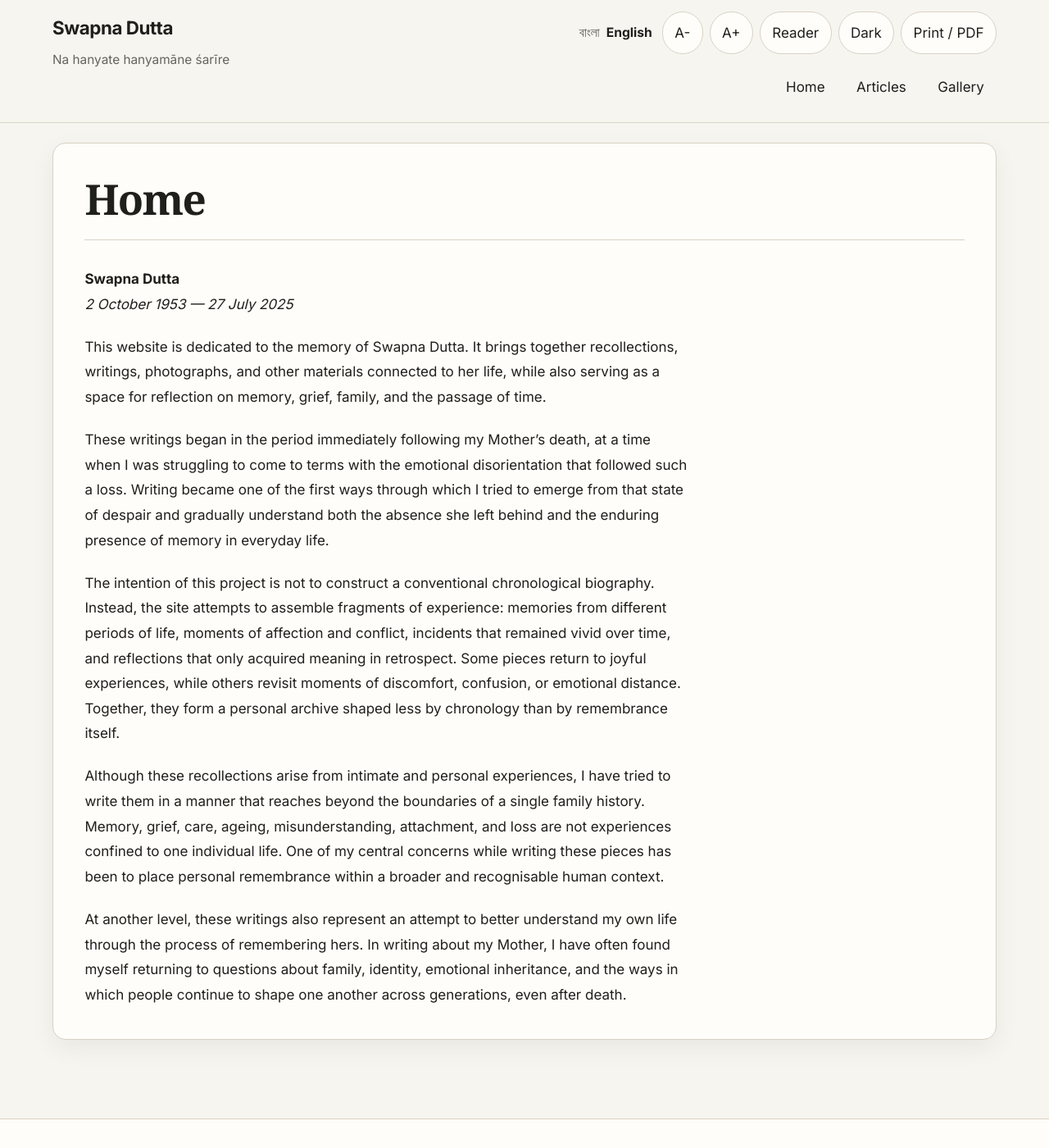
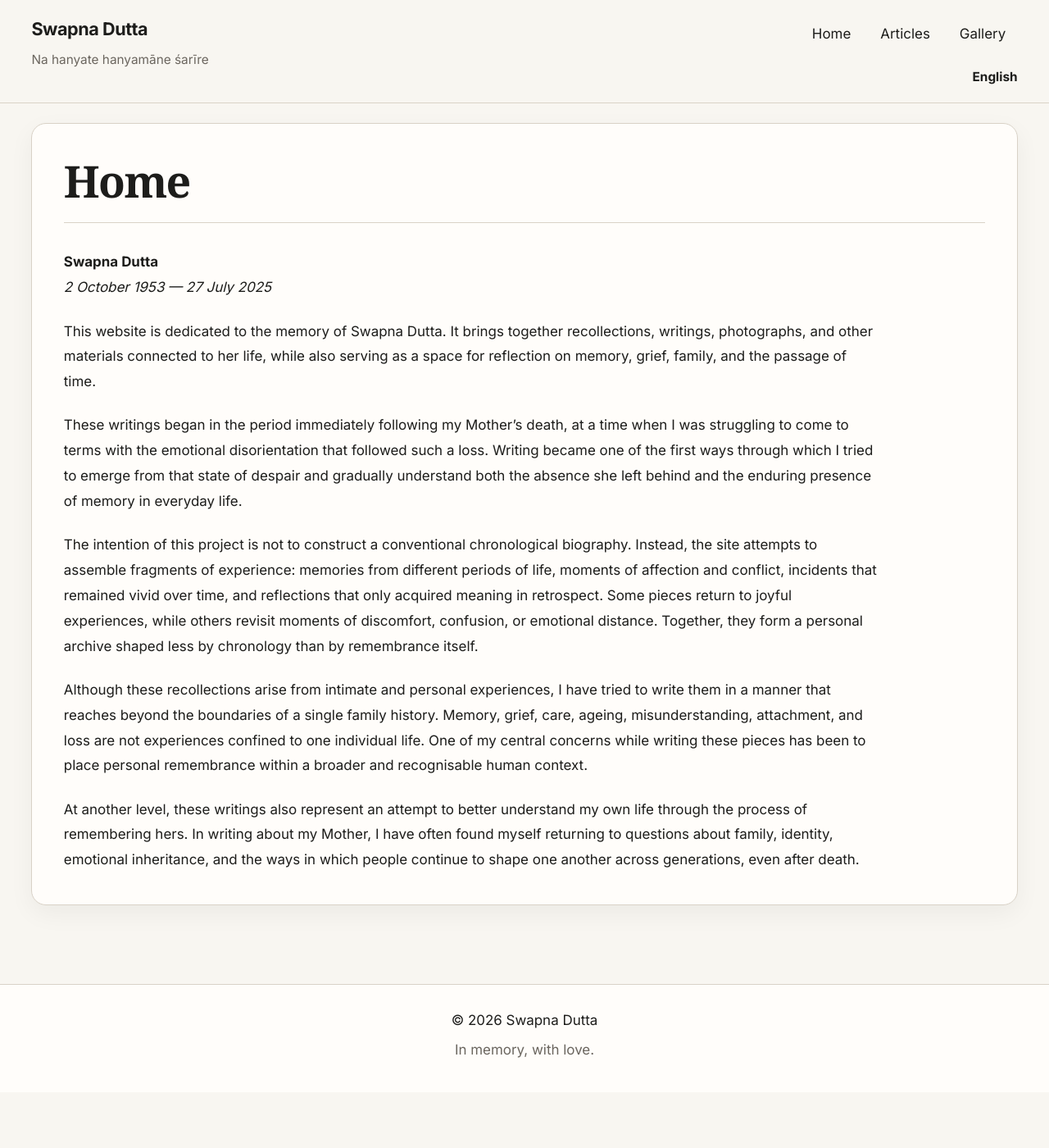
Before and after one commit to titodutta/swapnadutta, a Jekyll site: the page built from index.md, in a window 1280 px wide and 1400 px high. Shown: the whole window at 82% size. Built offline with Jekyll 4.4.1, drawn with Linux system fonts in a browser that asks for light colours.

Commit message:
redesign 2.5

```diff
--- a/_includes/header.html
+++ b/_includes/header.html
@@ -1,52 +1,13 @@
 <header class="site-header">
-  <div class="container header-inner">
+  <div class="container site-header__inner">
     <div class="site-branding">
       <a href="{{ '/' | relative_url }}" class="site-title">{{ site.title }}</a>
-
       {% if site.description %}
       <p class="site-tagline">{{ site.description }}</p>
       {% endif %}
     </div>
 
-    <div class="header-controls">
-      <div class="header-topline">
-        <div class="header-language-switcher" aria-label="Language switcher">
-          {% if page.lang == 'bn' %}
-            {% if page.alternate_bn %}
-              <a href="{{ page.alternate_bn | relative_url }}" aria-current="page">বাংলা</a>
-            {% else %}
-              <span aria-current="page">বাংলা</span>
-            {% endif %}
-
-            {% if page.alternate_en %}
-              <a href="{{ page.alternate_en | relative_url }}">English</a>
-            {% else %}
-              <span class="is-muted">English</span>
-            {% endif %}
-          {% else %}
-            {% if page.alternate_bn %}
-              <a href="{{ page.alternate_bn | relative_url }}">বাংলা</a>
-            {% else %}
-              <span class="is-muted">বাংলা</span>
-            {% endif %}
-
-            {% if page.alternate_en %}
-              <a href="{{ page.alternate_en | relative_url }}" aria-current="page">English</a>
-            {% else %}
-              <span aria-current="page">English</span>
-            {% endif %}
-          {% endif %}
-        </div>
-
-        <div class="header-tools" aria-label="Reading tools">
-          <button class="header-tool-button" id="decrease-font" type="button" aria-label="Decrease font size">A-</button>
-          <button class="header-tool-button" id="increase-font" type="button" aria-label="Increase font size">A+</button>
-          <button class="header-tool-button" id="reading-toggle" type="button" aria-pressed="false" aria-label="Toggle reader mode">Reader</button>
-          <button class="header-tool-button" id="theme-toggle" type="button" aria-pressed="false" aria-label="Toggle dark mode">Dark</button>
-          <button class="header-tool-button" id="print-toggle" type="button" aria-label="Print or save as PDF">Print / PDF</button>
-        </div>
-      </div>
-
+    <div class="site-header__navblock">
       <nav class="site-nav" aria-label="Primary navigation">
         <ul class="nav-list">
           {% if page.lang == 'bn' %}
@@ -60,10 +21,20 @@
           {% endif %}
         </ul>
       </nav>
+
+      <div class="language-switcher" aria-label="Language switcher">
+        {% if page.lang == 'bn' %}
+          {% if page.alternate_en %}
+            <a href="{{ page.alternate_en | relative_url }}">English</a>
+          {% endif %}
+          <span aria-current="page">বাংলা</span>
+        {% else %}
+          {% if page.alternate_bn %}
+            <a href="{{ page.alternate_bn | relative_url }}">বাংলা</a>
+          {% endif %}
+          <span aria-current="page">English</span>
+        {% endif %}
+      </div>
     </div>
   </div>
-
-  <button class="exit-reader-button" id="exit-reader" type="button" hidden aria-label="Exit reader mode">
-    Exit Reader
-  </button>
 </header>
--- a/_layouts/default.html
+++ b/_layouts/default.html
@@ -81,87 +81,5 @@
   </main>
 
   {% include footer.html %}
-
-  <script>
-    (function () {
-      const body = document.body;
-      const root = document.documentElement;
-
-      const themeButton = document.getElementById('theme-toggle');
-      const readerButton = document.getElementById('reading-toggle');
-      const printButton = document.getElementById('print-toggle');
-      const increaseButton = document.getElementById('increase-font');
-      const decreaseButton = document.getElementById('decrease-font');
-      const exitReaderButton = document.getElementById('exit-reader');
-
-      let currentScale = 100;
-
-      if (window.matchMedia && window.matchMedia('(prefers-color-scheme: dark)').matches) {
-        body.classList.add('theme-dark');
-      }
-
-      function syncButtons() {
-        const dark = body.classList.contains('theme-dark');
-        const reader = body.classList.contains('reader-mode');
-
-        if (themeButton) {
-          themeButton.setAttribute('aria-pressed', dark ? 'true' : 'false');
-          themeButton.textContent = dark ? 'Light' : 'Dark';
-        }
-
-        if (readerButton) {
-          readerButton.setAttribute('aria-pressed', reader ? 'true' : 'false');
-          readerButton.textContent = reader ? 'Normal' : 'Reader';
-        }
-
-        if (exitReaderButton) {
-          exitReaderButton.hidden = !reader;
-        }
-      }
-
-      if (themeButton) {
-        themeButton.addEventListener('click', function () {
-          body.classList.toggle('theme-dark');
-          syncButtons();
-        });
-      }
-
-      if (readerButton) {
-        readerButton.addEventListener('click', function () {
-          body.classList.toggle('reader-mode');
-          syncButtons();
-        });
-      }
-
-      if (exitReaderButton) {
-        exitReaderButton.addEventListener('click', function () {
-          body.classList.remove('reader-mode');
-          syncButtons();
-        });
-      }
-
-      if (printButton) {
-        printButton.addEventListener('click', function () {
-          window.print();
-        });
-      }
-
-      if (increaseButton) {
-        increaseButton.addEventListener('click', function () {
-          currentScale = Math.min(currentScale + 10, 140);
-          root.style.fontSize = currentScale + '%';
-        });
-      }
-
-      if (decreaseButton) {
-        decreaseButton.addEventListener('click', function () {
-          currentScale = Math.max(currentScale - 10, 90);
-          root.style.fontSize = currentScale + '%';
-        });
-      }
-
-      syncButtons();
-    })();
-  </script>
 </body>
 </html>
--- a/assets/css/global.css
+++ b/assets/css/global.css
@@ -46,41 +46,29 @@ select {
 }
 
 :root {
-  --background: #f7f5f0;
+  --background: #f8f6f1;
   --surface: #fffdfa;
-  --surface-soft: #f1ede4;
-  --text: #1f1f1c;
-  --muted: #66635c;
-  --border: #d9d1c3;
-  --primary: #124ea0;
-  --primary-hover: #0d3d7f;
-  --shadow: 0 10px 30px rgba(20, 20, 18, 0.06);
-  --radius: 16px;
-  --container-width: 72rem;
-  --reading-width: 46rem;
+  --surface-soft: #f3efe7;
+  --text: #1d1d1b;
+  --muted: #6b665f;
+  --border: #d9d2c7;
+  --primary: #184c96;
+  --primary-hover: #133d77;
+  --shadow: 0 10px 30px rgba(20, 20, 18, 0.05);
+  --radius: 18px;
+  --container-width: 82rem;
+  --reading-width: 62rem;
   --sans: "Inter", system-ui, -apple-system, BlinkMacSystemFont, "Segoe UI", sans-serif;
   --serif: "Noto Serif", "Noto Serif Bengali", Georgia, serif;
 }
 
-body.theme-dark {
-  --background: #121315;
-  --surface: #181a1d;
-  --surface-soft: #23262b;
-  --text: #f3f1ec;
-  --muted: #b7b2a7;
-  --border: #343840;
-  --primary: #8cb6ff;
-  --primary-hover: #bad2ff;
-  --shadow: 0 12px 36px rgba(0, 0, 0, 0.35);
-}
-
 @media (prefers-color-scheme: dark) {
-  body:not(.theme-light):not(.theme-dark) {
+  :root {
     --background: #121315;
     --surface: #181a1d;
     --surface-soft: #23262b;
     --text: #f3f1ec;
-    --muted: #b7b2a7;
+    --muted: #b9b3a8;
     --border: #343840;
     --primary: #8cb6ff;
     --primary-hover: #bad2ff;
@@ -93,14 +81,14 @@ body {
   background: var(--background);
   color: var(--text);
   font-family: var(--sans);
-  font-size: 1.0625rem;
-  line-height: 1.8;
+  font-size: 1.06rem;
+  line-height: 1.82;
   -webkit-font-smoothing: antialiased;
   text-rendering: optimizeLegibility;
 }
 
 .container {
-  width: min(92%, var(--container-width));
+  width: min(94%, var(--container-width));
   margin-inline: auto;
 }
 
@@ -122,19 +110,19 @@ body {
 }
 
 .site-header {
+  background: color-mix(in srgb, var(--background) 94%, transparent);
+  backdrop-filter: blur(10px);
+  border-bottom: 1px solid var(--border);
   position: sticky;
   top: 0;
-  z-index: 2000;
-  background: color-mix(in srgb, var(--background) 92%, transparent);
-  backdrop-filter: blur(12px);
-  border-bottom: 1px solid var(--border);
+  z-index: 1000;
 }
 
-.header-inner {
+.site-header__inner {
   display: flex;
   flex-direction: column;
   gap: 1rem;
-  padding: 0.9rem 0 1rem;
+  padding: 1rem 0 1.1rem;
 }
 
 .site-branding {
@@ -144,12 +132,13 @@ body {
 .site-title {
   color: var(--text);
   text-decoration: none;
-  font-size: 1.4rem;
+  font-size: 1.35rem;
   font-weight: 700;
   letter-spacing: -0.02em;
 }
 
-.site-title:hover {
+.site-title:hover,
+.site-title:focus-visible {
   color: var(--primary);
 }
 
@@ -159,101 +148,46 @@ body {
   font-size: 0.96rem;
 }
 
-.header-controls {
+.site-header__navblock {
   display: flex;
   flex-direction: column;
-  gap: 0.85rem;
+  gap: 0.75rem;
 }
 
-.header-topline {
-  display: flex;
-  flex-wrap: wrap;
-  justify-content: space-between;
-  gap: 0.75rem;
-  align-items: center;
+.site-nav {
+  order: 1;
 }
 
-.header-language-switcher,
-.header-tools {
+.language-switcher {
+  order: 2;
   display: flex;
-  flex-wrap: wrap;
+  gap: 0.8rem;
   align-items: center;
-  gap: 0.5rem;
+  font-size: 0.96rem;
+  color: var(--muted);
 }
 
-.header-language-switcher a,
-.header-language-switcher span {
-  font-size: 0.98rem;
-}
-
-.header-language-switcher a {
+.language-switcher a {
   color: var(--primary);
   text-decoration: none;
 }
 
-.header-language-switcher a:hover,
-.header-language-switcher a:focus-visible {
+.language-switcher a:hover,
+.language-switcher a:focus-visible {
   color: var(--primary-hover);
+  text-decoration: underline;
 }
 
-.header-language-switcher [aria-current="page"] {
+.language-switcher [aria-current="page"] {
   color: var(--text);
   font-weight: 700;
-}
-
-.is-muted {
-  color: var(--muted);
-}
-
-.header-tool-button {
-  min-height: 44px;
-  border: 1px solid var(--border);
-  background: var(--surface);
-  color: var(--text);
-  border-radius: 999px;
-  padding: 0.6rem 0.9rem;
-  cursor: pointer;
-}
-
-.header-tool-button:hover,
-.header-tool-button:focus-visible {
-  border-color: var(--primary);
-  color: var(--primary);
-  outline: none;
-}
-
-.header-tool-button[aria-pressed="true"] {
-  background: var(--surface-soft);
-  border-color: var(--primary);
-  color: var(--primary);
-}
-
-.exit-reader-button {
-  position: fixed;
-  right: 1rem;
-  bottom: 1rem;
-  z-index: 4000;
-  border: 1px solid var(--border);
-  background: var(--surface);
-  color: var(--text);
-  border-radius: 999px;
-  padding: 0.8rem 1rem;
-  box-shadow: var(--shadow);
-  cursor: pointer;
-}
-
-.exit-reader-button:hover,
-.exit-reader-button:focus-visible {
-  border-color: var(--primary);
-  color: var(--primary);
-  outline: none;
 }
 
 .nav-list {
   list-style: none;
   display: flex;
   flex-wrap: wrap;
-  gap: 0.5rem;
+  gap: 0.45rem;
   padding-left: 0;
 }
 
@@ -263,7 +197,7 @@ body {
   align-items: center;
   color: var(--text);
   text-decoration: none;
-  padding: 0.7rem 0.95rem;
+  padding: 0.65rem 0.9rem;
   border-radius: 999px;
 }
 
@@ -283,21 +217,22 @@ body {
   border: 1px solid var(--border);
   border-radius: var(--radius);
   box-shadow: var(--shadow);
-  padding: clamp(1.25rem, 3vw, 3rem);
+  padding: clamp(1.3rem, 3vw, 3.25rem);
 }
 
 .page-header {
   margin-bottom: 2rem;
-  padding-bottom: 1.25rem;
+  padding-bottom: 1.3rem;
   border-bottom: 1px solid var(--border);
 }
 
 .page-title {
   font-family: var(--serif);
   color: var(--text);
-  font-size: clamp(2rem, 5vw, 3.2rem);
-  line-height: 1.15;
+  font-size: clamp(2rem, 5vw, 3.35rem);
+  line-height: 1.14;
   letter-spacing: -0.03em;
+  max-width: 22ch;
 }
 
 .page-meta {
@@ -311,7 +246,7 @@ body {
 }
 
 .page-content > * + * {
-  margin-top: 1.35rem;
+  margin-top: 1.4rem;
 }
 
 .page-content h2,
@@ -319,18 +254,23 @@ body {
 .page-content h4 {
   font-family: var(--serif);
   color: var(--text);
-  line-height: 1.25;
+  line-height: 1.24;
   letter-spacing: -0.02em;
 }
 
 .page-content h2 {
-  font-size: clamp(1.5rem, 4vw, 2.1rem);
-  margin-top: 2.6rem;
+  font-size: clamp(1.55rem, 4vw, 2.2rem);
+  margin-top: 2.7rem;
 }
 
 .page-content h3 {
-  font-size: 1.35rem;
-  margin-top: 2rem;
+  font-size: 1.38rem;
+  margin-top: 2.1rem;
+}
+
+.page-content p,
+.page-content li {
+  max-width: none;
 }
 
 .page-content a,
@@ -357,7 +297,7 @@ body {
 .page-content hr {
   border: 0;
   border-top: 1px solid var(--border);
-  margin: 2.2rem 0;
+  margin: 2.3rem 0;
 }
 
 .page-content figure,
@@ -428,36 +368,6 @@ body {
   color: var(--muted);
 }
 
-body.reader-mode .site-branding,
-body.reader-mode .header-topline,
-body.reader-mode .site-nav,
-body.reader-mode .site-footer,
-body.reader-mode .sd-navbox {
-  display: none;
-}
-
-body.reader-mode .site-main {
-  padding-top: 1rem;
-}
-
-body.reader-mode .content-card {
-  background: transparent;
-  border: 0;
-  box-shadow: none;
-  padding-top: 0.5rem;
-}
-
-body.reader-mode .page-header,
-body.reader-mode .page-content {
-  max-width: 42rem;
-  margin-inline: auto;
-}
-
-body.reader-mode .page-content {
-  font-size: 1.12rem;
-  line-height: 1.95;
-}
-
 a:focus-visible,
 button:focus-visible,
 input:focus-visible {
@@ -481,8 +391,7 @@ input:focus-visible {
   .skip-link,
   .site-header,
   .site-footer,
-  .sd-navbox,
-  .exit-reader-button {
+  .sd-navbox {
     display: none !important;
   }
 
@@ -538,14 +447,18 @@ input:focus-visible {
   }
 }
 
-@media (min-width: 760px) {
-  .header-inner {
+@media (min-width: 900px) {
+  .site-header__inner {
     flex-direction: row;
     justify-content: space-between;
     align-items: flex-start;
   }
 
-  .header-controls {
+  .site-header__navblock {
     align-items: flex-end;
   }
+
+  .language-switcher {
+    justify-content: flex-end;
+  }
 }
```
